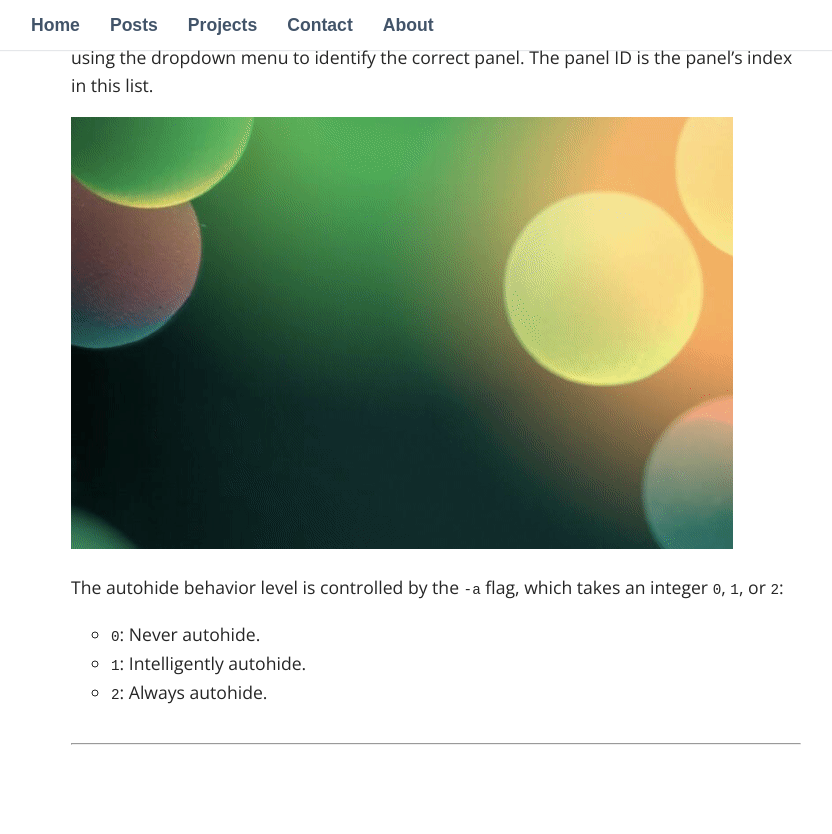
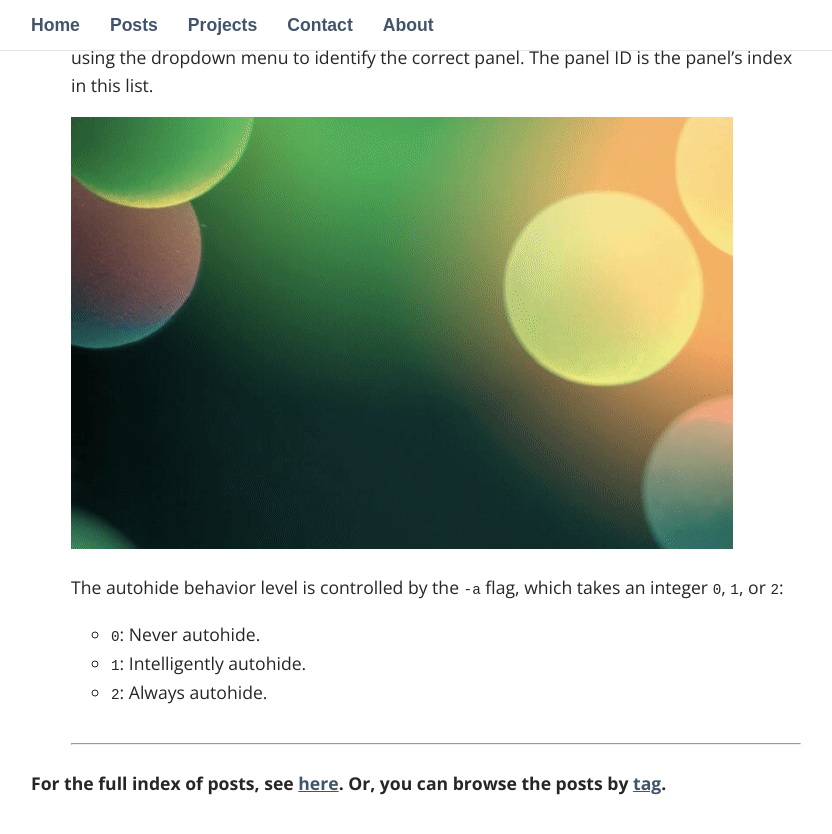
Before and after one commit to eindiran/eindiran.github.io, a Jekyll site: the page built from index.html, in a window 1280 px wide and 900 px high, scrolled down 9826 px. Shown: the top 834 px of the window, without its empty margins (224-1056 px from the left). Built offline with Jekyll 4.4.1, drawn with Linux system fonts in a browser that asks for light colours; some web fonts are replaced; formulas are drawn with MathJax 3.

Commit message:
Add index and tag info to homepage

```diff
--- a/index.html
+++ b/index.html
@@ -13,3 +13,5 @@ permalink: /
   <hr/>
 {% endfor %}
 </ul>
+
+<h4>For the full index of posts, see <a href="/posts">here</a>. Or, you can browse the posts by <a href="/tags">tag</a>.</h4>
```
